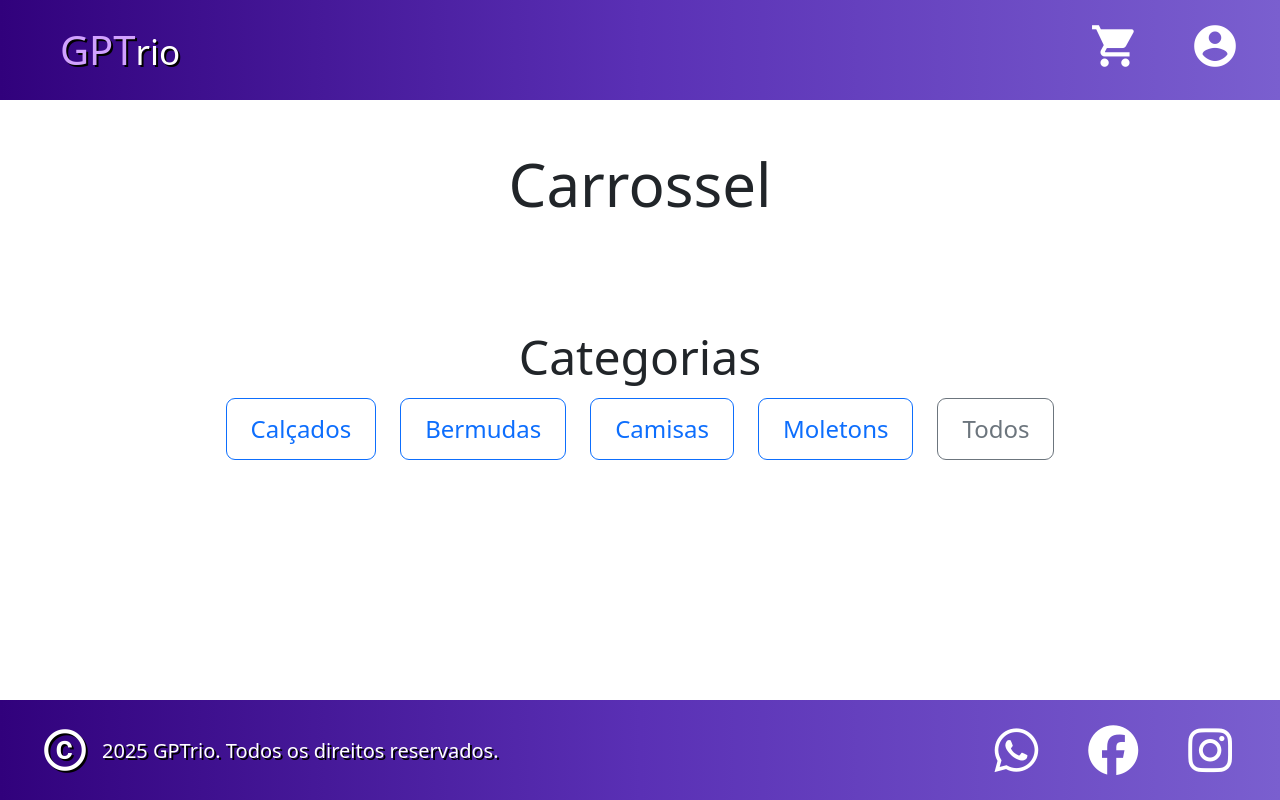
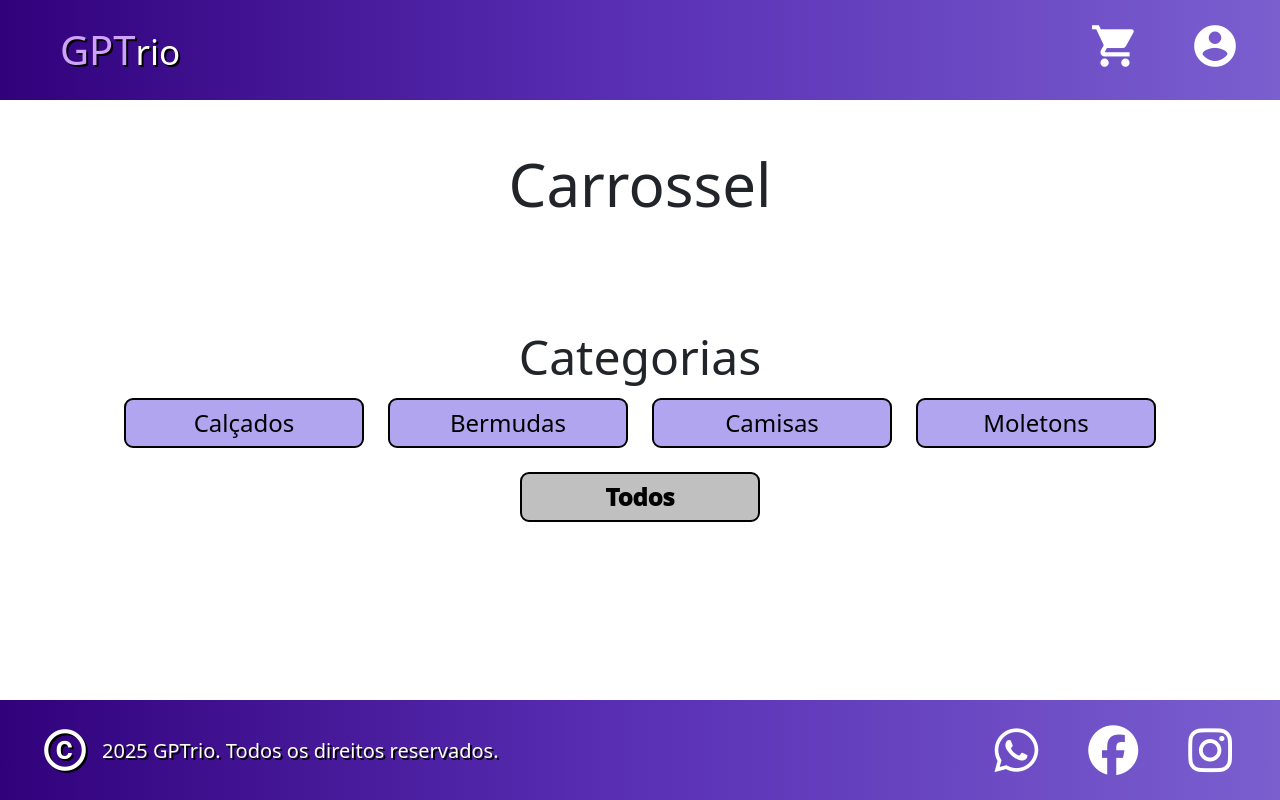
Before and after one commit to DanilloMatavelli/Projeto-Alex, a Flask app: page / in a window 1280 px wide. Run offline with Flask 3, Linux system fonts and the light colour scheme.

Commit message:
Arrumando botoes pagina principal

```diff
--- a/static/css/main_pag_principal.css
+++ b/static/css/main_pag_principal.css
@@ -42,6 +42,33 @@ body {
   padding: 0.5rem 1rem;
 }
 
+.btn{
+  display: flex;
+  justify-content: center;
+  align-items: center;
+  color: var(--preto);
+  border: 2px solid var(--preto);
+  width: 240px;
+  height: 50px;
+}
+
+.btn-outline-primary{
+  background-color: var(--cor-botoes-categoria);
+}
+
+.btn-outline-secondary{
+  background-color: var(--cor-botao-todos);
+  font-weight: 1000;
+}
+
+.btn-outline-primary:hover{
+  background-color: var(--hover-botoes);
+  color: var(--preto);
+  border: 2px solid var(--preto);
+
+}
+
+
 @media (max-width: 768px) {
   .header__container,
   .footer__container {
--- a/static/css/variables.css
+++ b/static/css/variables.css
@@ -5,7 +5,9 @@
   --header-footer: linear-gradient(to right, #31017C, #5A30B5, #7A5FCF);
   --cor-texto: #333;
   --fonte-principal: 'Poppins', sans-serif;
-  --cor-botoes: #B2A5F0;
+  --cor-botoes-categoria: #B2A5F0;
+  --cor-botoes: #E0DCF5;
+  --cor-botao-todos: #C0C0C0;
   --input-cadastro: #D9D9D9;
   --cor-de-fundo: #f9f9f9;
   --borda-formulario: #a49cc9;
--- a/templates/pagina_principal.html
+++ b/templates/pagina_principal.html
@@ -13,6 +13,8 @@
 
   <!-- Bootstrap -->
   <link href="https://cdn.jsdelivr.net/npm/bootstrap@5.3.3/dist/css/bootstrap.min.css" rel="stylesheet">
+
+  <link rel="stylesheet" href="/static/css/main_pag_principal.css">
 
   <!-- CSS -->
   <link rel="stylesheet" href="{{ url_for('static', filename='css/main_pag_principal.css') }}">
```
Also changed, not shown: static/css/main_pag_login.css (+21 -0 lines).
